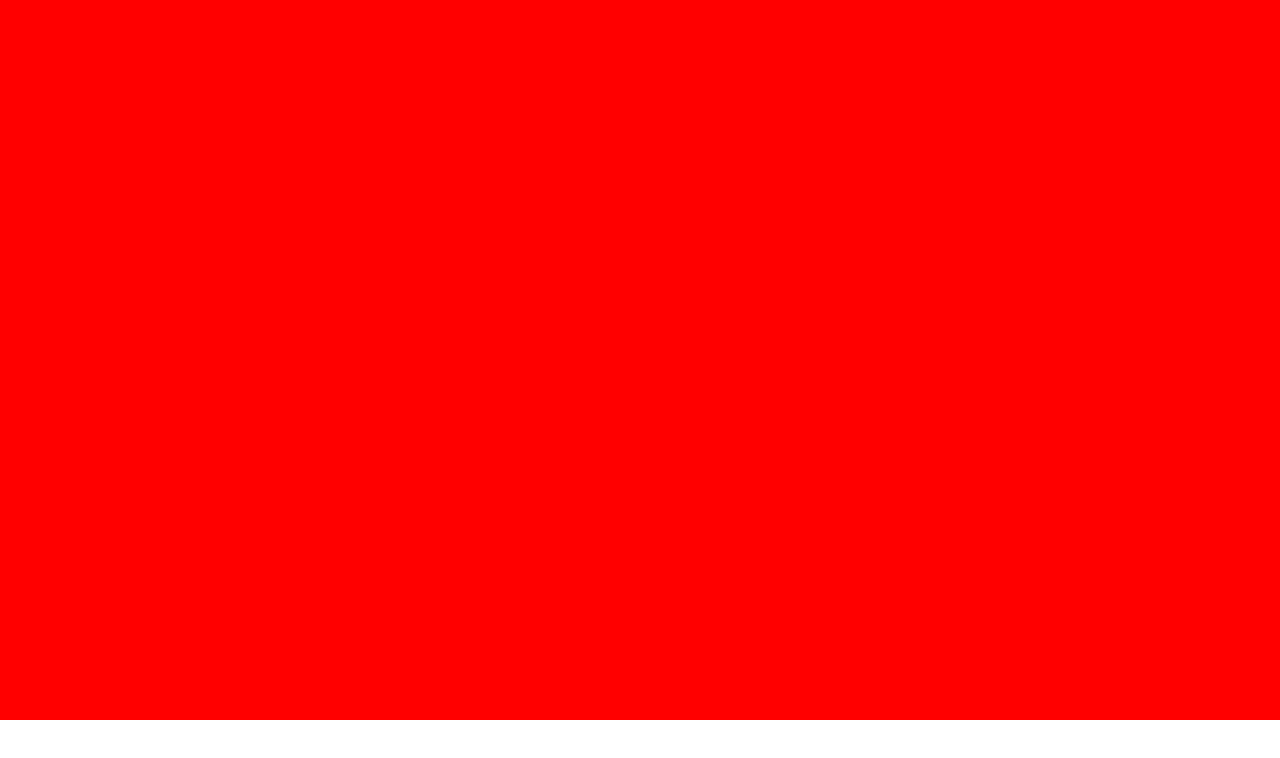
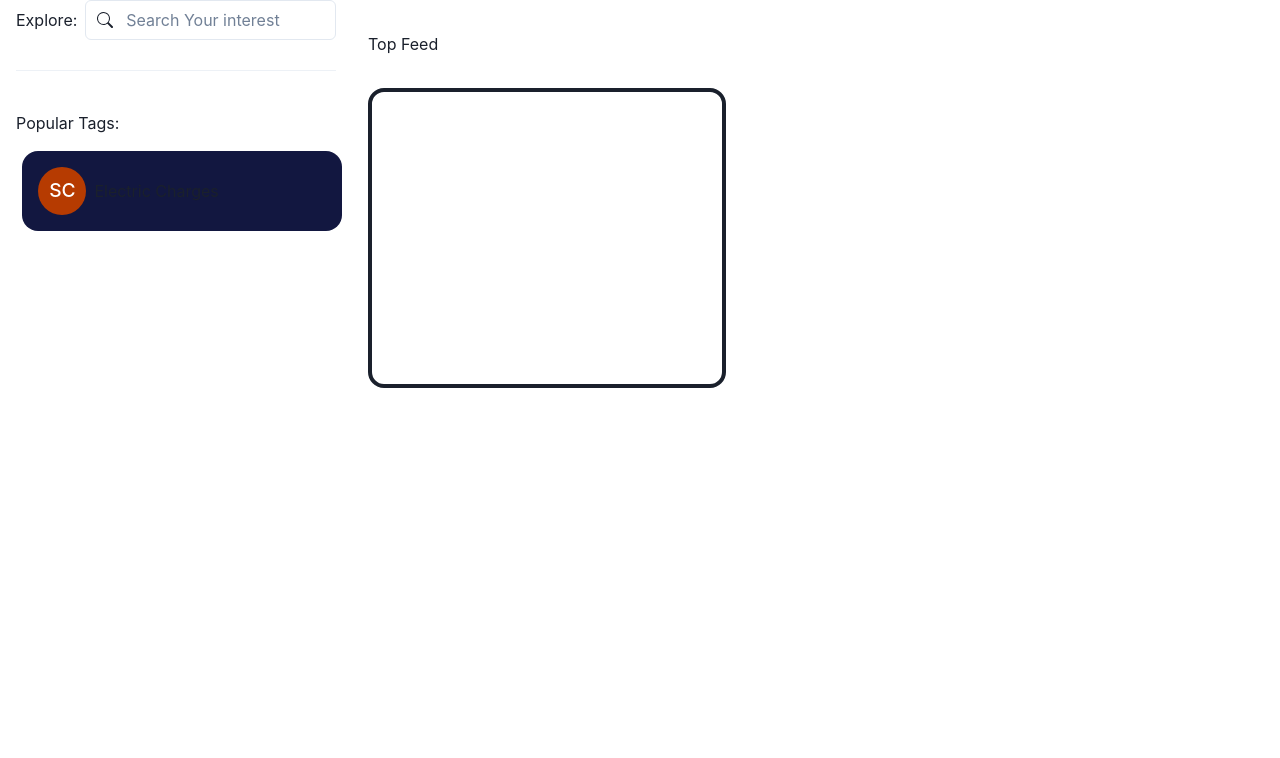
Before and after one commit to dipanshuhappy/gyan-samaj, a Next.js app: page /home in a window 1280 px wide. Shown: the top 758 px of the page. Built offline with nearby package versions, Linux system fonts and the light colour scheme.

Commit message:
register fix

```diff
--- a/pages/home.tsx
+++ b/pages/home.tsx
@@ -1,17 +1,70 @@
 import PageLayout from '@/components/page-layout';
-import { Flex, VStack } from '@chakra-ui/react';
+import {
+  Avatar,
+  Box,
+  Divider,
+  Flex,
+  HStack,
+  Input,
+  InputGroup,
+  InputLeftElement,
+  Text,
+} from '@chakra-ui/react';
+import { BsSearch } from 'react-icons/bs';
 
 function Home(props) {
   return (
     <PageLayout title={'Home dashboard '}>
       <Flex
         width='100%'
-        flexDirection={'column'}
-        backgroundColor={'red'}
+        flexDirection={'row'}
         minHeight={'90vh'}
         position='absolute'
       >
-        <VStack></VStack>
+        <Box width={['20%', '25%']} marginLeft='4'>
+          <HStack>
+            <Text>Explore: </Text>
+            <InputGroup>
+              <InputLeftElement
+                pointerEvents='none'
+                children={<BsSearch color='gray.300' />}
+              />
+              <Input type='text' placeholder='Search Your interest' />
+            </InputGroup>
+          </HStack>
+          <Divider
+            width={'100%'}
+            color='white'
+            orientation='horizontal'
+            height={'30px'}
+          />
+          <Box marginTop={'40px'}>
+            <Text marginBottom={'16px'}>Popular Tags: </Text>
+            <HStack
+              borderRadius={'2xl'}
+              width={'100%'}
+              marginInline='2%'
+              padding={'4'}
+              backgroundColor={'#121740'}
+            >
+              <Avatar name='S C' />
+              <Text>Electric Charges</Text>
+            </HStack>
+          </Box>
+        </Box>
+        <Box width={'35%'} margin='8'>
+          <Text textAlign={'left'} marginBottom='8'>
+            Top Feed
+          </Text>
+
+          <Box
+            width={'80%'}
+            borderColor='lightblue'
+            borderRadius={'2xl'}
+            border='4px'
+            minHeight={'300px'}
+          ></Box>
+        </Box>
       </Flex>
     </PageLayout>
   );
```
Also changed, not shown: pages/register.tsx (+13 -3 lines).
